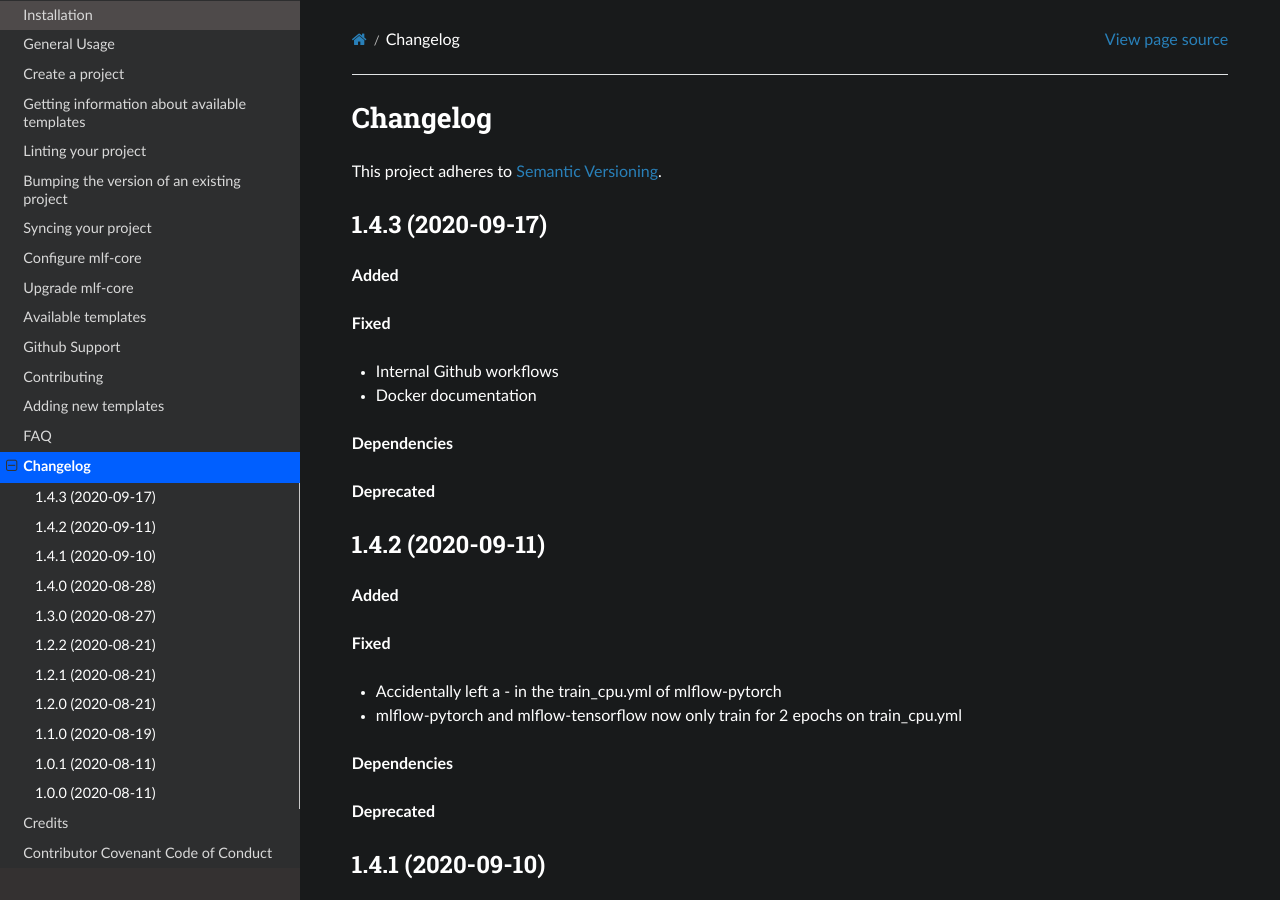
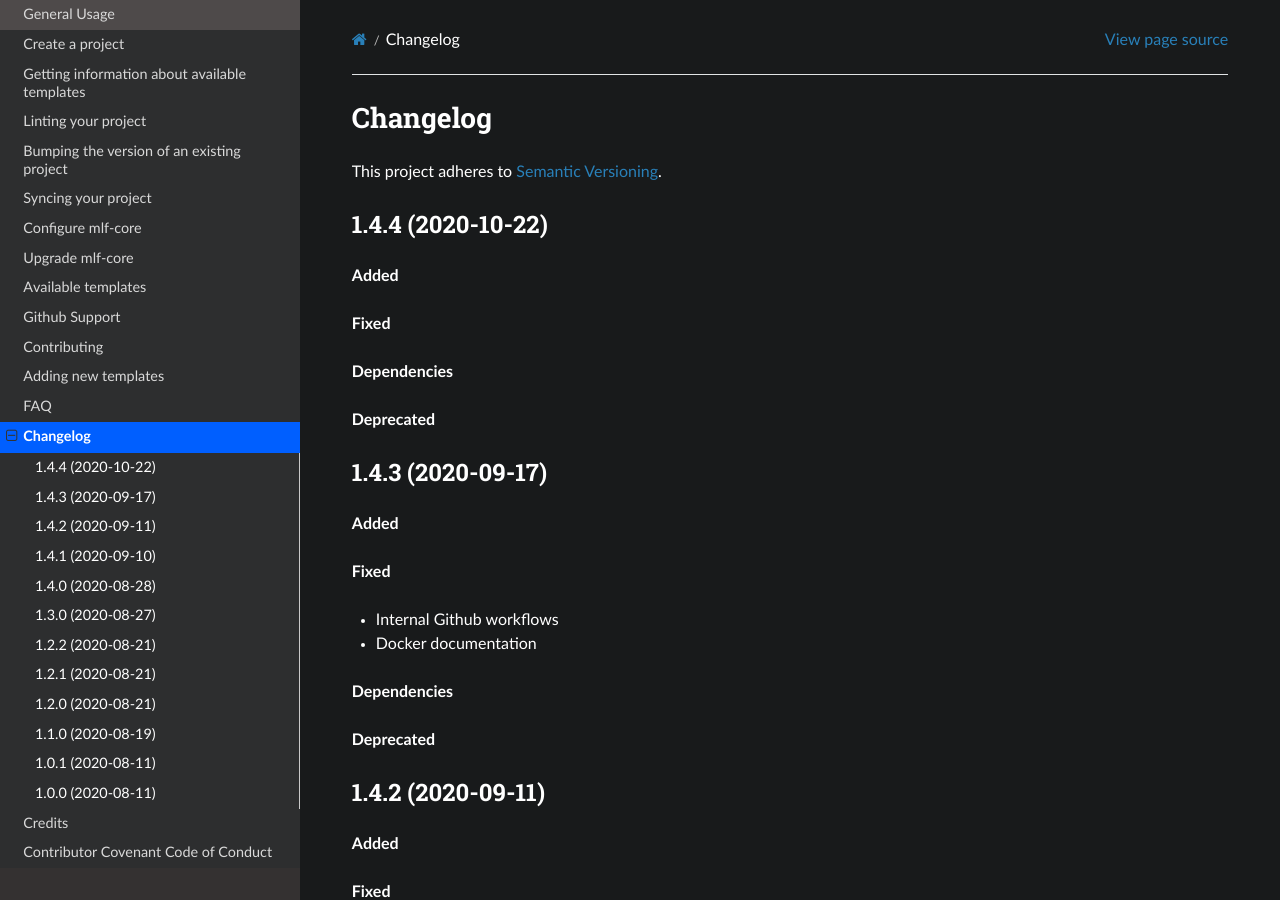
Before and after one commit to mlf-core/mlf-core, a Sphinx documentation site: the page built from docs/changelog.rst, in a window 1280 px wide and 900 px high. Built offline with Sphinx 7.4.7 and the Read the Docs theme 2.0.0, drawn with Linux system fonts in a browser that asks for light colours.

Commit message:
Bump version from 1.4.3 to 1.4.4

```diff
--- a/CHANGELOG.rst
+++ b/CHANGELOG.rst
@@ -5,6 +5,18 @@ Changelog
 ==========
 
 This project adheres to `Semantic Versioning <https://semver.org/>`_.
+
+1.4.4 (2020-10-22)
+------------------
+
+**Added**
+
+**Fixed**
+
+**Dependencies**
+
+**Deprecated**
+
 
 1.4.3 (2020-09-17)
 ------------------
--- a/cookietemple.cfg
+++ b/cookietemple.cfg
@@ -1,9 +1,5 @@
 [bumpversion]
-<<<<<<< HEAD
-current_version = 1.4.3
-=======
-current_version = 1.4.2
->>>>>>> 31d8e47... Bump version from 1.4.1 to 1.4.2
+current_version = 1.4.4
 
 [bumpversion_files_whitelisted]
 setup_file = setup.py
--- a/docs/conf.py
+++ b/docs/conf.py
@@ -53,9 +53,9 @@ author = "Lukas Heumos"
 # the built documents.
 #
 # The short X.Y version.
-version = '1.4.3'
+version = '1.4.4'
 # The full version, including alpha/beta/rc tags.
-release = '1.4.3'
+release = '1.4.4'
 
 # The language for content autogenerated by Sphinx. Refer to documentation
 # for a list of supported languages.
--- a/mlf_core/__init__.py
+++ b/mlf_core/__init__.py
@@ -2,4 +2,4 @@
 
 __author__ = """Lukas Heumos"""
 __email__ = 'lukas.heumos@posteo.net'
-__version__ = '1.4.3'
+__version__ = '1.4.4'
--- a/setup.py
+++ b/setup.py
@@ -72,6 +72,6 @@ setup(
     test_suite='tests',
     tests_require=test_requirements,
     url='https://github.com/mlf-core/mlf-core',
-    version='1.4.3',
+    version='1.4.4',
     zip_safe=False,
 )
```
Also changed, not shown: .cookietemple.yml.
